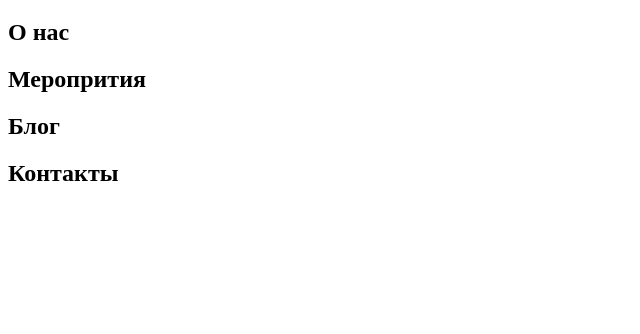
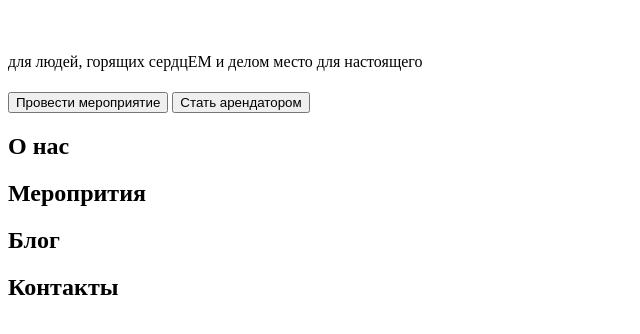
Before and after one commit to NeverTold/lenni, a plain HTML site: page index.html in a window 1280 px wide. Shown: the part 108-442 px from the top of the page, without its empty margins (0-640 px from the left). Drawn offline with Linux system fonts and the light colour scheme.

Commit message:
feature: basic elements classes added

```diff
--- a/index.html
+++ b/index.html
@@ -6,40 +6,55 @@
     <title>Lenni</title>
     <link rel="stylesheet" href="styles/styles.css">
 </head>
-<body>
-    <header>
-        <a href="#"></a>
-        <nav>
-            <a href="#events">Меропрития</a>
-            <a href="#blog">Блог</a>
-            <a href="#about">О нас</a>
-            <a href="#contacts">Контакты</a>
+<body class="body">
+    <header class="page-header">
+        <a class="page-header__logo" href="#"></a>
+        <nav class="page-header_nav">
+            <a class="page-header_nav-link" href="#events">Меропрития</a>
+            <a class="page-header_nav-link" href="#blog">Блог</a>
+            <a class="page-header_nav-link" href="#about">О нас</a>
+            <a class="page-header_nav-link" href="#contacts">Контакты</a>
         </nav>
-        <button>
+        <button class="page-header__user-link">
             Войти
         </button>
     </header>
-    <main>
-        <header>
+    <main class="main">
+        <div class="home">
+            <header class="main-header home__main-header">
                 <h1>АРТ-ПРОСТРАНСТВО</h1>
+                <img src="" alt="">
+                <p>для людей, горящих сердцЕМ и делом место для настоящего</p>
             </header>
-        <section id="buttons">
+            <section class="offers home__offers">
+                <h4 class="offers__title"></h4>
+                <div class="offers__btns">
+                    <button class="offers__btn btn btn--red">Провести мероприятие</button>
+                    <button class="offers__btn btn">Стать арендатором</button>
+                </div>
+            </section>
+            <section class="about home__about" id="about">
+                <h2 class="about__section-title section-title">О нас</h2>
+                <div class="about__container">
 
+                </div>
             </section>
-        <section id="about">
-            <h2>О нас</h2>
+            <section class="upcoming home__upcoming" id="events">
+                <h2 class="upcoming__section-title section-title">Меропрития</h2>
+                <div class="upcoming__container"></div>
             </section>
-        <section id="events">
-            <h2>Меропрития</h2>
+            <section class="listing home__listing" id="blog">
+                <h2 class="listing__section-title section-title">Блог</h2>
+                <div class="listing__container"></div>
             </section>
-        <section id="blog">
-            <h2>Блог</h2>
+            <section class="contacts home__contacts" id="contacts">
+                <h2 class="contacts__section-title section-title">Контакты</h2>
+                <div class="contacts__container"></div>
             </section>
-        <section id="contacts">
-            <h2>Контакты</h2>
-        </section>
+            <div class="doit"></div>
+        </div>
     </main>
-    <footer>
+    <footer class="page-footer">
 
     </footer>
 </body>
```
Lines whose indentation alone changed are shown as unchanged.
